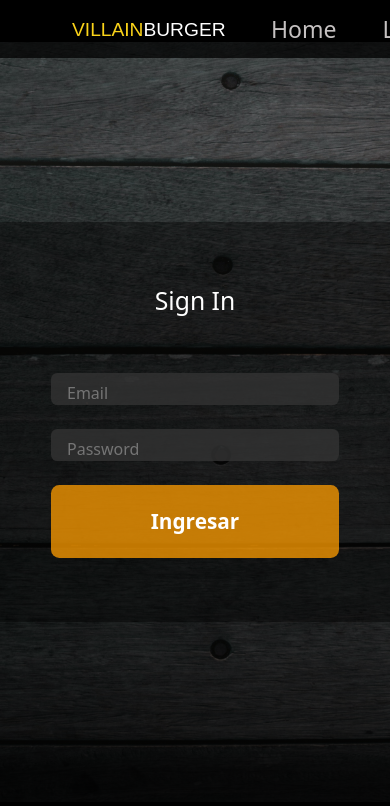
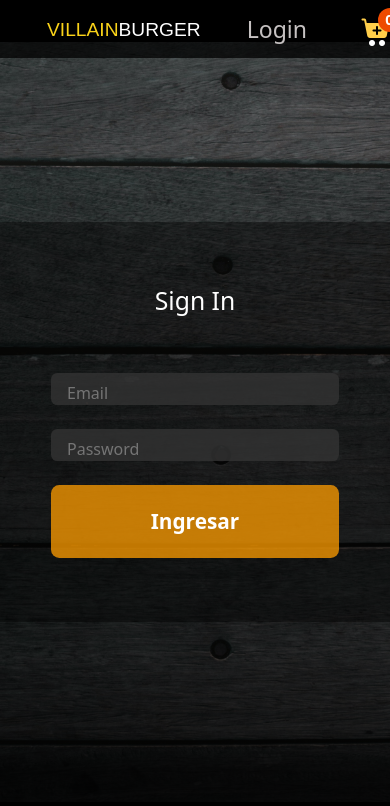
Before and after one commit to No-Country/C8-20-FT-JAVAREACT, a React (Create React App) app in the folder src/main/resources/frontend/: page /login in a window 390 px wide. Shown: the top 806 px of the page. Built offline with nearby package versions, Linux system fonts and the light colour scheme; no server answers; a web font is replaced by a local one.

Commit message:
fixed responsive and add login

```diff
--- a/src/main/resources/frontend/src/components/Header/Header.jsx
+++ b/src/main/resources/frontend/src/components/Header/Header.jsx
@@ -5,18 +5,25 @@ import withReactContent from "sweetalert2-react-content";
 import "animate.css";
 import cart from "../../assets/images/cart.png";
 import Cart from "../cart/Cart";
-import {useState, useContext} from 'react';
-import {Context} from '../cart/Context';
-import Search from '../inputSearch/InputGet';
+import { useState, useContext } from "react";
+import { Context } from "../cart/Context";
+import Search from "../inputSearch/InputGet";
+import { useEffect } from "react";
 // import { Search } from "../Search/Search";
 // import { auth, logout } from "../../firebase";
 // import { useAuthState } from "react-firebase-hooks/auth";
 
 export const Header = () => {
-
-  const{quantity ,qty} = useContext(Context)
+  const { quantity, qty } = useContext(Context);
+  const [isLoged, setIsLoged] = useState(false);
 
   const token = sessionStorage.getItem("token");
+  useEffect(() => {
+    if (token) {
+      setIsLoged(true);
+    }
+  }, [token]);
+
   const swalert = withReactContent(Swal);
 
   // console.log("token", token);
@@ -60,26 +67,34 @@ export const Header = () => {
     if (e.target.id === "headerLogin") navigate("/login");
   };
 
-  const [carting, setCarting] = useState(false)
+  const [carting, setCarting] = useState(false);
 
   return (
     <nav>
       <div className={styles.headerDiv}>
-        <a href="/" className={styles.headerTitle} id="netflix">
+        <Link to="/">
           <div className={styles.titleContainer}>
             <span id="titleLeft">VILLAIN</span>
             <span id="titleRight">BURGER</span>
           </div>
-        </a>
-        <Link to="/">Home</Link>
+        </Link>
+        {isLoged ? (
+          <div className={styles.userName}>Brian Nieto</div>
+        ) : (
           <Link to="/login" onClick={handleClick} id="headerLogin">
             Login
           </Link>
+        )}
         <Link to="/" onClick={handleClick} id="headerCart">
           <div>
             {carting && <Cart setCarting={setCarting} />}
             <div className="containerQty">
-          <button className={styles.fabCart} onClick={()=>{setCarting(true)}}>
+              <button
+                className={styles.fabCart}
+                onClick={() => {
+                  setCarting(true);
+                }}
+              >
                 <img
                   className={styles.iconCartImage}
                   src={cart}
@@ -92,9 +107,9 @@ export const Header = () => {
               </button>
             </div>
           </div>
-          <div className="searchContainer">
+          {/* <div className="searchContainer">
             <Search />
-          </div>
+          </div> */}
         </Link>
 
         {/* <Link to="/" onClick={logout}>
@@ -104,7 +119,6 @@ export const Header = () => {
             <Search />
           </div> */}
       </div>
-
     </nav>
   );
 };
--- a/src/main/resources/frontend/src/components/Header/Header.module.css
+++ b/src/main/resources/frontend/src/components/Header/Header.module.css
@@ -191,3 +191,31 @@ a:hover{
   color: #f9f9ae !important;
 
 }
+
+.userName{
+  color: #bafa19;
+  font-size: 1rem;
+}
+
+@media (max-width: 820px){
+  .headerDiv {
+    display: flex;
+    flex-direction: row;
+    justify-content:flex-start;
+    align-items: center;
+    font-size: 1.2rem;
+    height: 2.6rem;
+
+    padding: 0.5rem 0.5rem 0.5rem 2rem;
+    padding-left: 0px;
+    width: 90vw;
+    margin: 0.5rem;
+
+    /* background-color: transparent;
+    border-color: blue;
+    border-width: 1px;
+    border-style: solid;  */
+
+  }
+
+}
--- a/src/main/resources/frontend/src/components/Home/Home.module.css
+++ b/src/main/resources/frontend/src/components/Home/Home.module.css
@@ -32,9 +32,9 @@
     width: 15vw;
     background: transparent;
     position: absolute;
-    top: 1vw;
+    top: 5vw;
     right: 3vw;
-    z-index: 2;
+    z-index: 1;
     transition: 0.2s;
     /* background-color: rgb(48, 48, 48);
     border-style: solid;
@@ -84,6 +84,7 @@
     width: 100%;
     margin-left: 0;
     margin-right: 0;
+    margin-top: 3vh;
     align-items: center;
 
     /* border-style: solid;
@@ -186,9 +187,9 @@
         width: 15vw;
         background: transparent;
         position: absolute;
-        top: 18vw;
+        top: 28vw;
         right: 1vw;
-        z-index: 2;
+        z-index: 1;
         transition: 0.2s;
         /* background-color: rgb(48, 48, 48);
         border-style: solid;
--- a/src/main/resources/frontend/src/components/Login/Login.jsx
+++ b/src/main/resources/frontend/src/components/Login/Login.jsx
@@ -96,23 +96,52 @@ export const Login = () => {
       console.log("Debes ingresar un email válido");
       return;
     }
-
+    if (email === "briannieto@gmail.com" && password === "1234") {
+      const { token } = "Brian Nieto";
+      sessionStorage.setItem("token", token);
+      navigate("/");
+    } else {
+      swalert.fire();
+      swalert.fire({
+        customClass: {
+          popup: [styles.swalertPopup],
+          title: [styles.swalertTitle],
+          htmlContainer: [styles.swalertHtml],
+          actions: [styles.swalertActions],
+          confirmButton: [styles.swalertConfirmButton],
+        },
+        showClass: {
+          popup: `
+          animate__animated
+          animate__zoomIn
+          animate__faster
+        `,
+        },
+        hideClass: {
+          popup: "animate__animated animate__flipOutX",
+        },
+        title: "Oops",
+        text: "Credenciales incorrectas",
+        backdrop: false,
+        buttonsStyling: false,
+      });
+    }
     // logInWithEmailAndPassword(email, password);
 
     // if (!user) registerWithEmailAndPassword(email, password);
     // else logInWithEmailAndPassword(email, password);
 
-    axios
-      .post("https://c8-20-ft-backend-production.up.railway.app/login", {
-        email,
-        password,
-      })
-      .then((res) => {
-        console.log(res);
-        const { token } = res.data;
-        sessionStorage.setItem("token", token);
-        navigate("/listado");
-      });
+    // axios
+    //   .post("https://c8-20-ft-backend-production.up.railway.app/login", {
+    //     email,
+    //     password,
+    //   })
+    //   .then((res) => {
+    //     console.log(res);
+    //     const { token } = res.data;
+    //     sessionStorage.setItem("token", token);
+    //     navigate("/listado");
+    //   });
   };
 
   return (
--- a/src/main/resources/frontend/src/components/ProductCard/ProductCard.module.css
+++ b/src/main/resources/frontend/src/components/ProductCard/ProductCard.module.css
@@ -269,7 +269,7 @@ img {
   justify-content: center;
   color: whitesmoke;
 
-  font-size: 0.8rem;
+  font-size: 1rem;
   width: 90%;
   z-index: 2;
   margin-top: 4vw;
--- a/src/main/resources/frontend/src/components/cart/Context.jsx
+++ b/src/main/resources/frontend/src/components/cart/Context.jsx
@@ -1,71 +1,89 @@
-import {createContext, useState} from "react";
+import { createContext, useState } from "react";
 
-export const Context = createContext()
+export const Context = createContext();
 
-const {Provider} = Context;
+const { Provider } = Context;
 
-const MyProvider = ({children}) =>{
+const MyProvider = ({ children }) => {
+  const [cart, setCart] = useState([]);
+  const [qty, setQty] = useState(1);
 
-    const [cart, setCart] = useState([])
-    const [qty, setQty] = useState(1)
+  const get = JSON.parse(localStorage.getItem("cart"));
+  if (get === null) {
+    localStorage.setItem("cart", JSON.stringify(cart));
+    window.location.reload();
+  }
 
-    const get = JSON.parse(localStorage.getItem('cart'))
-    if(get === null){
-        localStorage.setItem('cart', JSON.stringify(cart))
-        window.location.reload()
+  const isInCart = (id) => {
+    return cart.some((item) => item.id === id);
+  };
+
+  const addItem = (item, qty) => {
+    const newItem = {
+      ...item,
+      qty,
+    };
+
+    if (isInCart(newItem.id)) {
+      const findProduct = cart.find((product) => product.id === newItem.id);
+      const indexProduct = cart.indexOf(findProduct);
+      const auxArray = [...cart];
+      auxArray[indexProduct].qty += qty;
+      setCart(auxArray);
+      localStorage.setItem("cart", JSON.stringify(auxArray));
+    } else {
+      setCart([...cart, newItem]);
+      localStorage.setItem("cart", JSON.stringify([...cart, newItem]));
     }
+  };
 
-    const isInCart = (id) =>{
-        return(
-            cart.some(item => item.id === id)
-        )
+  const deleteItem = (id) => {
+    localStorage.setItem(
+      "cart",
+      JSON.stringify(get.filter((product) => product.id !== id))
+    );
+    setCart(cart.filter((product) => product.id !== id));
+  };
+
+  const emptyCart = () => {
+    setCart([]);
+    localStorage.setItem("cart", JSON.stringify(cart));
+  };
+
+  const quantity = () => {
+    if (get) {
+      return get.reduce((acc, product) => acc + product.qty, 0);
     }
+  };
 
-    const addItem = (item, qty) =>{
-        const newItem ={
-            ...item,
-            qty
-        }
+  const total = () => {
+    if (get) {
+      return get.reduce(
+        (acc, product) => acc + Math.round(product.price * product.qty),
+        0
+      );
+    }
+  };
 
-        if(isInCart(newItem.id)){
-            const findProduct = cart.find(product => product.id === newItem.id)
-            const indexProduct = cart.indexOf(findProduct)
-            const auxArray = [...cart]
-            auxArray[indexProduct].qty += qty
-            setCart(auxArray)
-            localStorage.setItem('cart', JSON.stringify(auxArray))
-        }else{
-            setCart([...cart, newItem])
-            localStorage.setItem('cart', JSON.stringify([...cart, newItem]))
-        }
-    }
-
-    const deleteItem = (id) =>{
-        localStorage.setItem('cart', JSON.stringify(get.filter(product => product.id !== id)))
-        setCart(cart.filter(product => product.id !== id))
-    }
-
-    const emptyCart = () =>{
-        setCart([])
-        localStorage.setItem('cart', JSON.stringify(cart))
-    }
-
-    const quantity = () =>{
-        if(get){
-            return get.reduce((acc, product) => acc + product.qty, 0)
-        }
-    }
-
-    const total = () =>{
-        if(get){
-            return get.reduce((acc, product) => acc + Math.round(product.price * product.qty), 0)
-        }
-    }
-
-    return(
-        <Provider value={{get, cart, isInCart, setCart, addItem, deleteItem, emptyCart, quantity, qty, setQty, total}}>{children}</Provider>
-    )
-
-}
+  return (
+    <Provider
+      value={{
+        get,
+        cart,
+        isInCart,
+        setCart,
+        addItem,
+        deleteItem,
+        emptyCart,
+        quantity,
+        qty,
+        setQty,
+        total,
+      }}
+    >
+      {children}
+    </Provider>
+  );
+};
 
 export default MyProvider;
```
Also changed, not shown: src/main/resources/frontend/src/components/cart/Cart.jsx (+40 -20 lines). Lines whose indentation alone changed are shown as unchanged.
